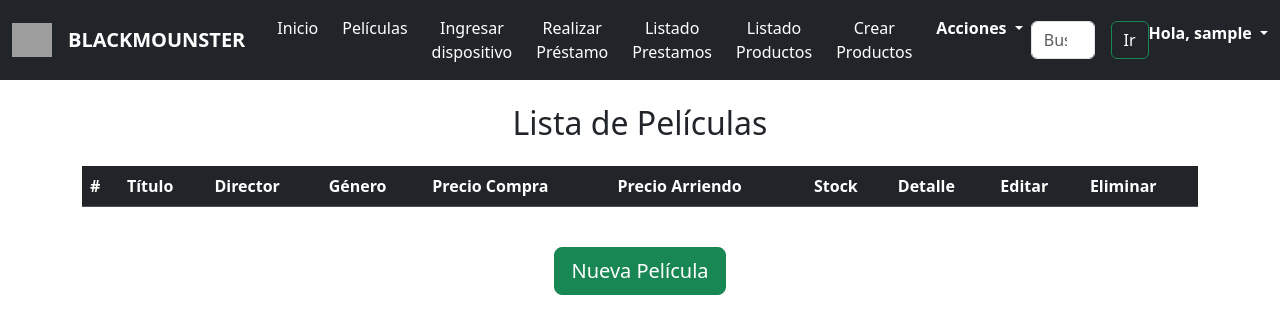
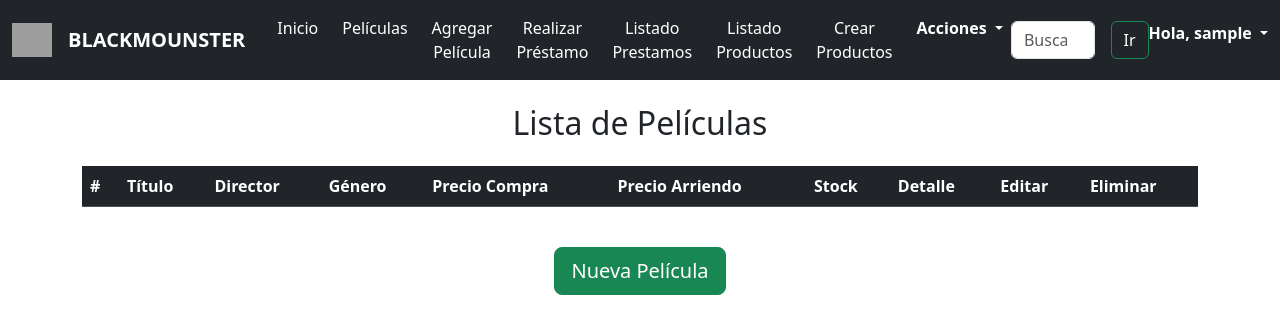
Before and after one commit to lmendozam1983/blackmounster_lmm, a Django app: page /inventario/peliculas/ in a window 1280 px wide. Shown: the top 334 px of the page. Run offline with Django 5.2, Linux system fonts and the light colour scheme; the visitor is signed in with stand-in values (Sample User, id 1); data that the repository does not hold is empty; some libraries are stand-ins or nearby versions; grey boxes are pictures that could not be loaded.

Commit message:
quinto commit

```diff
--- a/gestion_blackmounster/config/inventario/urls.py
+++ b/gestion_blackmounster/config/inventario/urls.py
@@ -8,5 +8,6 @@ urlpatterns = [
     path('peliculas/', views.peliculasView, name='lista_peliculas'),
     path('detalle_pelicula/<int:pk>', views.detalle_peliculasView, name='detalle_pelicula'),
     path('editar_pelicula/<int:pk>', views.editar_peliculasView, name='editar_pelicula'),
-    path('eliminar_pelicula/<int:pk>', views.eliminar_peliculasView, name='eliminar_pelicula')
+    path('eliminar_pelicula/<int:pk>', views.eliminar_peliculasView, name='eliminar_pelicula'),
+    path('agregar_pelicula/', views.agregar_peliculasView, name='agregar_pelicula'),
 ]
--- a/gestion_blackmounster/config/inventario/views.py
+++ b/gestion_blackmounster/config/inventario/views.py
@@ -87,3 +87,13 @@ def editar_peliculasView(request, pk):
 def eliminar_peliculasView(request, pk):
     pelicula = get_object_or_404(Pelicula, pk=pk)
     return render(request, 'eliminar_pelicula.html', {'pelicula': pelicula})
+
+def agregar_peliculasView(request):
+    if request.method == 'POST':
+        form = PeliculaForm(request.POST)
+        if form.is_valid():
+            form.save()
+            return redirect('lista_peliculas')
+    else:
+        form = PeliculaForm()
+    return render(request, 'agregar_pelicula.html', {'form': form})
--- a/gestion_blackmounster/config/templates/menu.html
+++ b/gestion_blackmounster/config/templates/menu.html
@@ -21,7 +21,7 @@
                 </li>
                 {% if user.is_authenticated %}
                 <li class="nav-item">
-                    <a class="nav-link {% if request.resolver_match.url_name == 'ingresar' %}active{% endif %} btn btn-outline-success text-white ms-2" href="#">Ingresar dispositivo</a>
+                    <a class="nav-link {% if request.resolver_match.url_name == 'ingresar' %}active{% endif %} btn btn-outline-success text-white ms-2" href="{% url 'agregar_pelicula' %}">Agregar Película</a>
                 </li>
                 <li class="nav-item">
                     <a class="nav-link {% if request.resolver_match.url_name == 'registrar_prestamo' %}active{% endif %} btn btn-outline-success text-white ms-2" href="#">Realizar Préstamo</a>
```
Also changed, not shown: gestion_blackmounster/config/templates/agregar_pelicula.html (added, +14 -0 lines).
